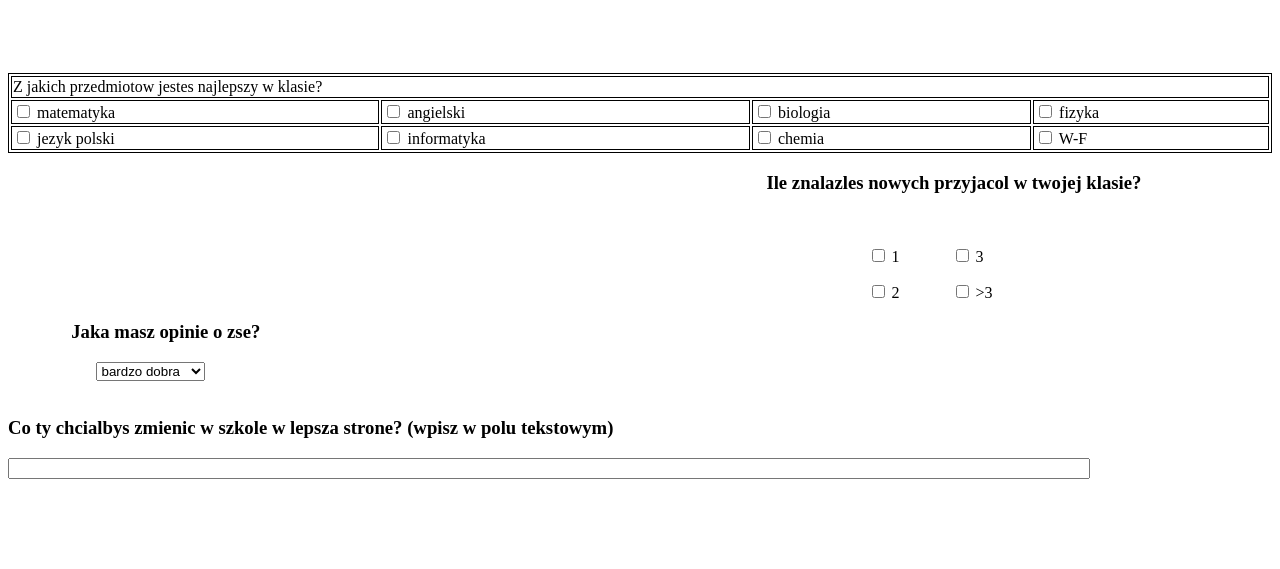
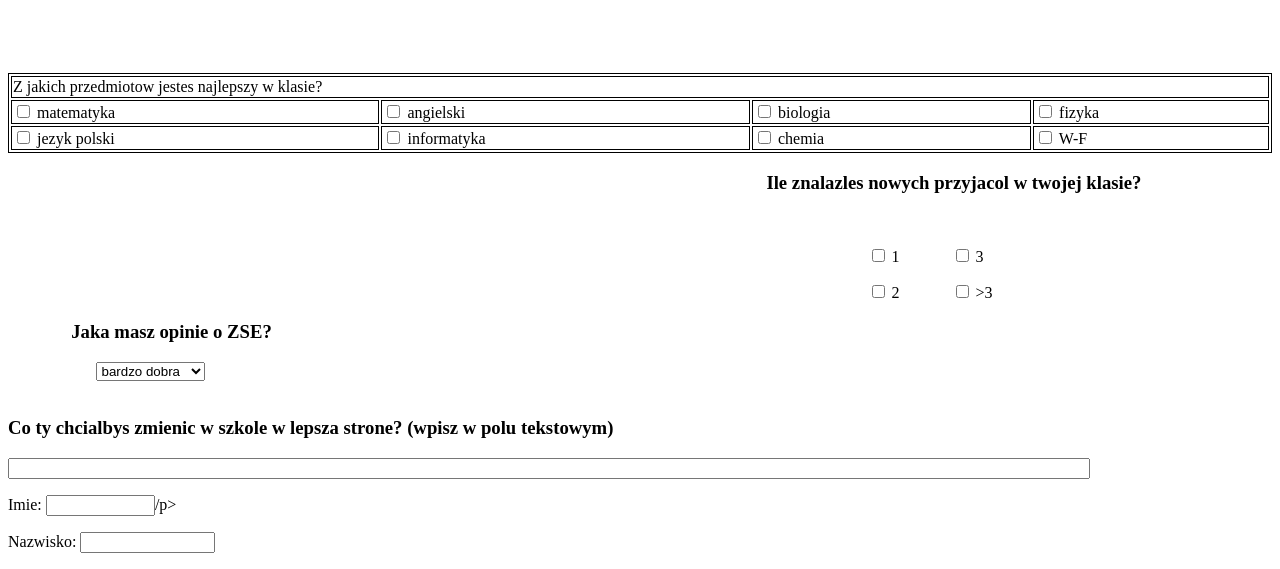
Before and after one commit to inorf/io.github.io, a plain HTML site: page tablica.html in a window 1280 px wide. Shown: the part 535-1104 px from the top of the page. Before the commit the page ends 1022 px from the top, so only its background shows below. Drawn offline with Linux system fonts and the light colour scheme.

Commit message:
Update tablica.html

```diff
--- a/tablica.html
+++ b/tablica.html
@@ -108,7 +108,7 @@
   <h3 style="margin-left:60%">Ile znalazles nowych przyjacol w twojej klasie?</h3><br>
   <p style="margin-left:68%"><input type="checkbox"> 1 <font style="color:#fff">............</font><input type="checkbox"> 3</p>
   <p style="margin-left:68%"><input type="checkbox"> 2 <font style="color:#fff">............</font><input type="checkbox"> >3</p>
-  <h3 style="margin-left:5%">Jaka masz opinie o zse?</h3>
+  <h3 style="margin-left:5%">Jaka masz opinie o ZSE?</h3>
   <select style="margin-left:7%">
     <option>bardzo dobra</option>
     <option>raczej dobra</option>
@@ -117,5 +117,8 @@
   </select><br><br>
   <h3><strong>Co ty chcialbys zmienic w szkole w lepsza strone?</strong> (wpisz w polu tekstowym)</h3>
   <input maxlength="100" style="width:85%">
+  <p>Imie: <input maxlength="100" style="width:8%">/p> <p>Nazwisko: <input maxlength="100" style="width:10%"></p>
+
+
   </body>
 </html>
```
